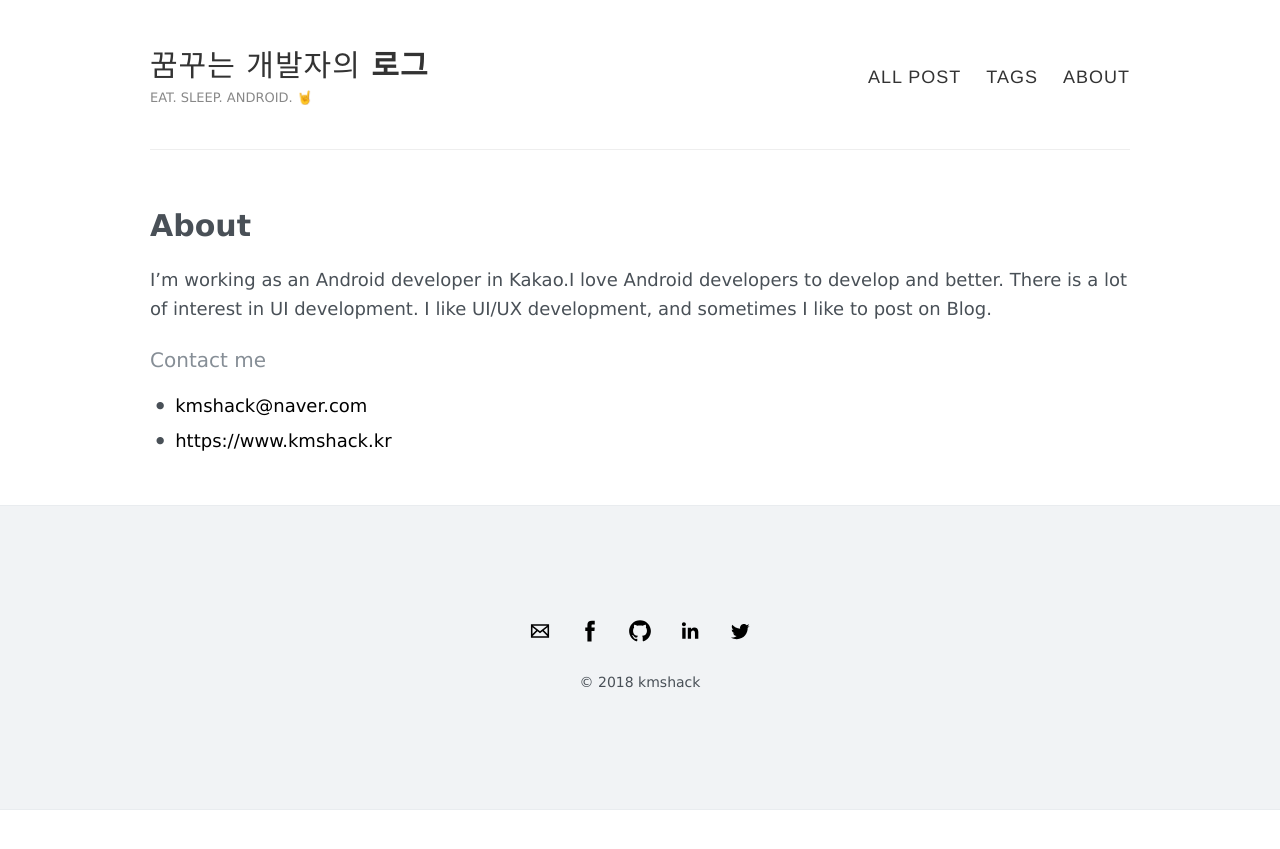
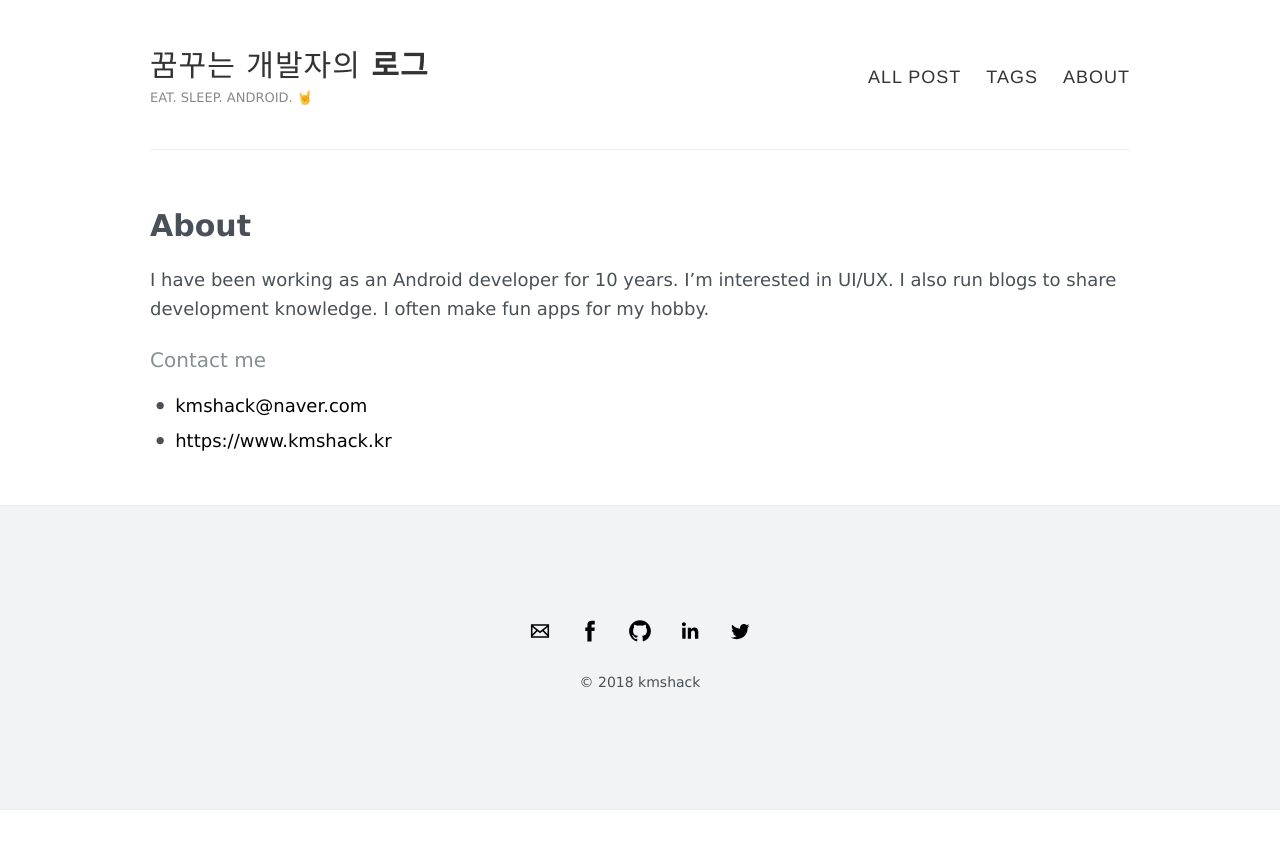
Before and after one commit to kmshack/blog.kmshack.kr, a Jekyll site: the page built from about.md, in a window 1280 px wide. Shown: the top 849 px of the page. Built offline with Jekyll 4.4.1, drawn with Linux system fonts in a browser that asks for light colours.

Commit message:
Update about.md

```diff
--- a/about.md
+++ b/about.md
@@ -5,8 +5,7 @@ permalink: /about/
 ---
 
 
-I’m working as an Android developer in Kakao.I love Android developers to develop and better. There is a lot of interest in UI development.
-I like UI/UX development, and sometimes I like to post on Blog.
+I have been working as an Android developer for 10 years. I'm interested in UI/UX. I also run blogs to share development knowledge. I often make fun apps for my hobby.
 
 
 
```
